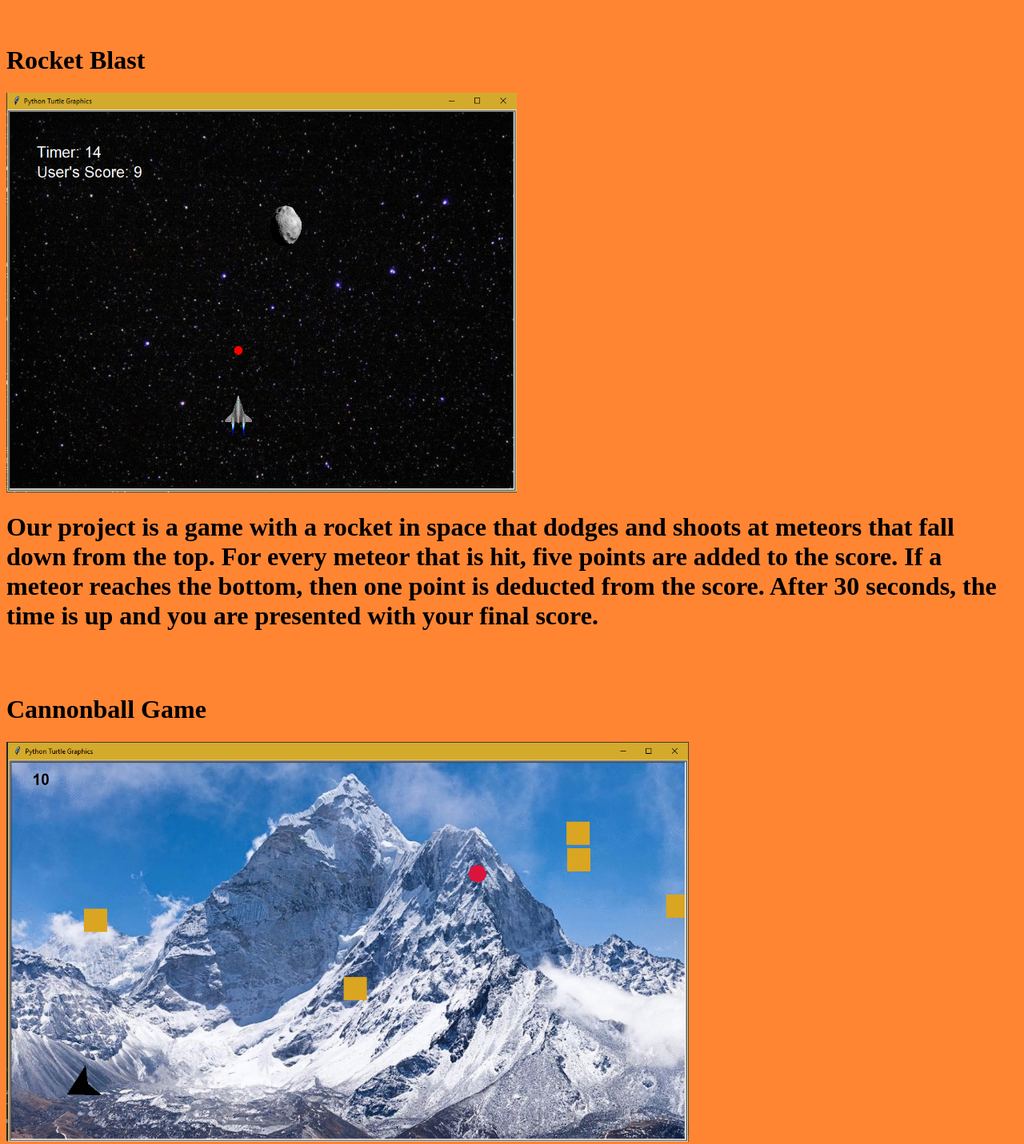
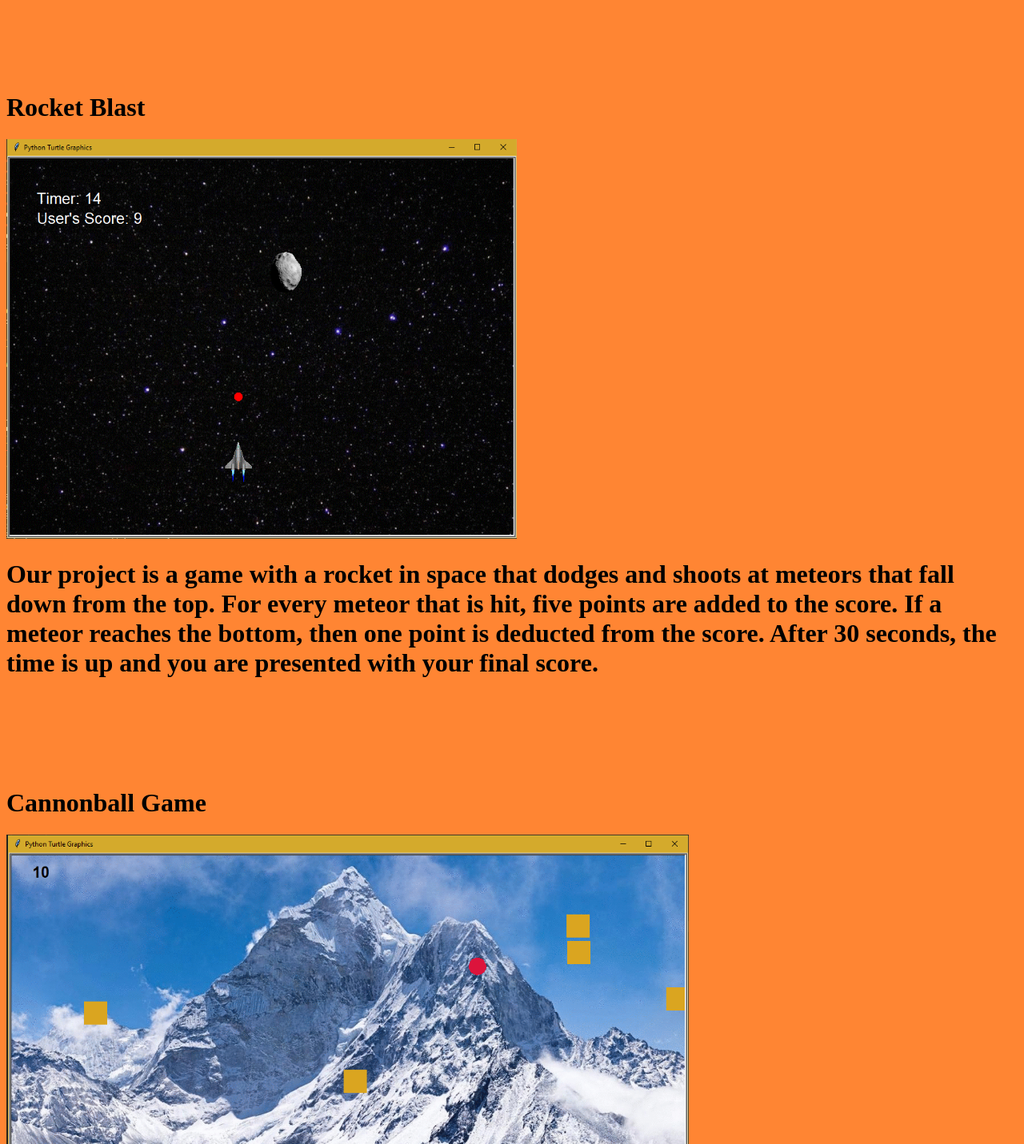
Before and after one commit to Diego-Garrido/CSP2020, a plain HTML site: page portfolio.html in a window 1280 px wide. Shown: the part 1663-3094 px from the top of the page at 80% size. Drawn offline with Linux system fonts and the light colour scheme.

Commit message:
Update portfolio.html

```diff
--- a/portfolio.html
+++ b/portfolio.html
@@ -23,20 +23,27 @@
     <br>
     <h1>   Our project is a simulation of a customer’s experience at Pepe’s Pizzeria. The user can select size, crust thickness, sauce, topping options, and cooking time of their pizza through the console. We utilized Python’s background image options to make our program more realistic to the user as well as images to replicate the pizzeria experience.</h1>
     <br>
+    <h1>
+    <br>
     <h1>   Rocket Blast</h1>
     <img src="rocket.PNG" height="500">
     <br>
     <h1>   Our project is a game with a rocket in space that dodges and shoots at meteors that fall down from the top. For every meteor that is hit, five points are added to the score. If a meteor reaches the bottom, then one point is deducted from the score. After 30 seconds, the time is up and you are presented with your final score.<h1>
+    <br>
+    <h1>
     <br>
     <h1>   Cannonball Game</h1>
     <img src="cannonball.PNG" height="500">
     <br>
     <h1>   For this project, we decided to make a game called cannonball. There is a user controlled cannon and a cannonball which is shot from it. The user must line up the angle of the cannon with the targets, which move across the screen from right to left. Every time the cannonball hits a target, the score increases. Consequently, if one target makes it past the left edge of the screen, the game ends. We also made different game modes which make it easier or harder to play depending on the player's choice.</h1>
     <br>
+    <h1>
+    <br>
     <h1>   Raining Cats and Dogs Scratch Game </h1>
     <iframe src="https://scratch.mit.edu/projects/462160589/embed" allowtransparency="true" width="485" height="402" frameborder="0" scrolling="no" allowfullscreen></iframe>
     <br>
     <h1>  In this Scratch project we decided to create a player that dodges cats and dogs falling from the sky. A point is earned for each animal you dodge, and a life is taken away if you get hit! It is controlled with the left and right keys in order to evade the animals, while also collecting the mushrooms. These mushrooms give you an extra life for collecting them. Once you run out of lives, the game ends.
+    <br>
 
 	  </body>
 	</html>
```
